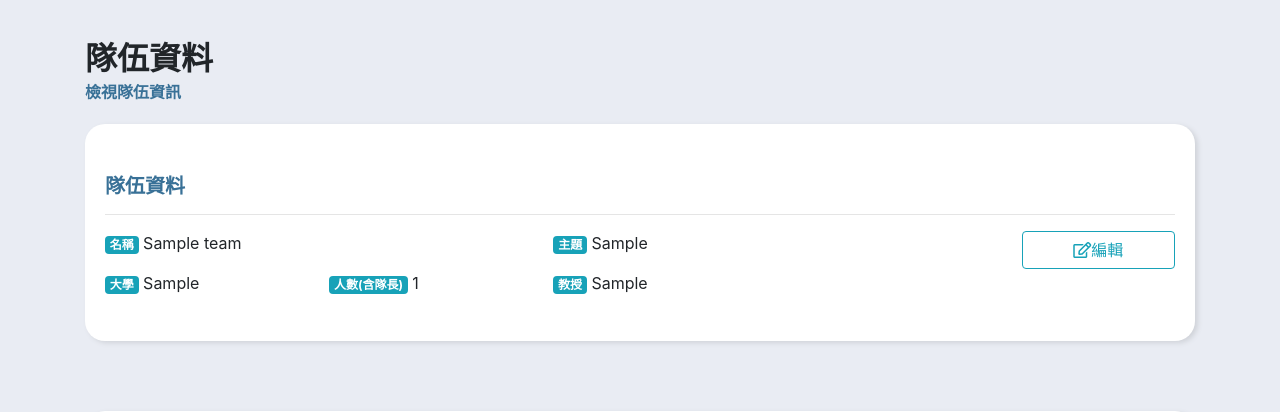
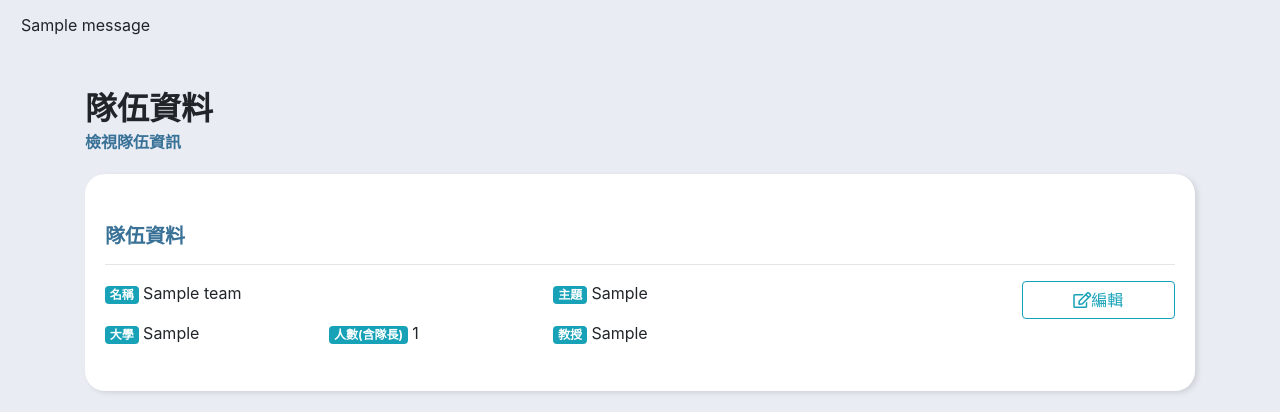
Before and after one commit to guangyawli/reg, a Django app: page /idea/team_show in a window 1280 px wide. Shown: the part 56-468 px from the top of the page. Run offline with Django 3.2, Linux system fonts and the light colour scheme; a user stored in the database is signed in; tables that the repository leaves empty hold one stand-in row (values such as "Sample post"); one stand-in notice (Sample message) is shown; some libraries are stand-ins or nearby versions.

Commit message:
add messages framework into project

```diff
--- a/idea/views.py
+++ b/idea/views.py
@@ -3,6 +3,8 @@ from django.shortcuts import render, redirect
 
 from .forms import TeamDataForm, TeamMember, TeamMemberForm, AddTeamMemberForm, TeamFilesForm
 from .models import Team
+
+from django.contrib import messages
 # from django.contrib import messages
 # Create your views here.
 
@@ -41,7 +43,7 @@ def show_team(request):
             form = target_team
             real_member_num = target_members.count()
             if real_member_num == 0:
-                error_message = 'no member'
+                messages.add_message(request, messages.INFO, '沒有成員')
         else:
             error_message = 'request.method POST'
 
@@ -71,7 +73,7 @@ def add_team(request):
             # 回傳並顯示
             target_team = Team.objects.get(leader=request.user)
             target_members = TeamMember.objects.filter(team__team_name=target_team.team_name)
-            error_message = '隊伍新增成功'
+            messages.add_message(request, messages.INFO, '異動成功')
             return redirect('show_team')
             # form = TeamDataForm(instance=target_team)
             # real_member_num = target_members.count()
@@ -103,7 +105,7 @@ def modify_team(request):
             t1.player_num = target_members.count()
             t1.save()
             # 回傳並顯示
-            error_message = '隊伍儲存成功'
+            messages.add_message(request, messages.INFO, '隊伍異動成功')
             return redirect('show_team')
             # form = TeamDataForm(instance=target_team)
             # target_members = TeamMember.objects.filter(team__team_name=target_team.team_name)
@@ -115,6 +117,8 @@ def modify_team(request):
                 error_message = mem1.errors
             elif form.errors:
                 error_message = form.errors
+
+            messages.add_message(request, messages.INFO, error_message)
     else:
         form = TeamDataForm(instance=target_team)
         mem1 = TeamMemberForm(instance=target_members[0])
@@ -139,20 +143,23 @@ def add_member(request):
 
             member_count = target_members.count()
             if member_count < 5:
-                error_message = '新增隊員成功,請輸入下一筆隊員資料'
+                error_message = '新增成功'
+                # messages.add_message(request, messages.INFO, error_message)
             else:
                 error_message = '隊伍成員已滿'
+            messages.add_message(request, messages.INFO, error_message)
             return redirect('show_team')
         else:
             print('!!!! add_member error !!!')
             error_message = mem2.errors
+            messages.add_message(request, messages.INFO, error_message)
     else:
         member_count = target_members.count()
         if member_count < 5:
             mem1 = AddTeamMemberForm()
         else:
             error_message = '隊員名額已滿'
-
+            messages.add_message(request, messages.INFO, error_message)
     return render(request, 'idea/add_member.html', locals())
 
 
@@ -182,6 +189,7 @@ def modify_member(request):
             else:
                 print('!!!! modify_member error !!!')
                 error_message = mem2.errors
+                messages.add_message(request, messages.INFO, error_message)
 
     return render(request, 'idea/add_member.html', locals())
 
@@ -193,10 +201,13 @@ def del_member(request):
     target_mem = TeamMember.objects.get(team__team_name=target_team.team_name, id=request.POST.get('btn_target_name'))
     if check_team and target_mem:
         target_mem.delete()
+        error_message = '刪除成功'
+        messages.add_message(request, messages.INFO, error_message)
         return redirect('show_team')
     else:
         error_message = '隊伍刪除失敗'
         error_link = 'show_team'
+        messages.add_message(request, messages.INFO, error_message)
         return render(request, 'idea/show_team.html', locals())
 
 
@@ -211,6 +222,8 @@ def add_files(request):
             post_form = TeamFilesForm(request.POST, request.FILES, instance=target_team)
             if post_form.is_valid():
                 post_form.save()
+                error_message = '儲存成功'
+                messages.add_message(request, messages.INFO, error_message)
                 return redirect('file_list')
                 # 回傳並顯示
                 # error_message = '檔案儲存成功'
@@ -228,6 +241,7 @@ def add_files(request):
                 print('!!!! add_files error !!!')
                 if post_form.errors:
                     error_message = post_form.errors
+                messages.add_message(request, messages.INFO, error_message)
         else:
             post_form = TeamFilesForm(instance=target_team, initial={})
 
--- a/templates/base.html
+++ b/templates/base.html
@@ -52,7 +52,9 @@
         </div>
     </nav>
     {% block error_content %}
-
+        {% for message in messages %}
+            <div class="alert aler-{{ message.tags }}">{{ message }}</div>
+        {% endfor %}
     {% endblock %}
     {% block content %}
     {% endblock %}
--- a/templates/idea/show_team.html
+++ b/templates/idea/show_team.html
@@ -1,16 +1,16 @@
 {% extends 'base.html' %}
 {% block title %}隊伍資料{% endblock  %}
-{% block error_content %}
-    <div class="container-fluid">
-        {% if error_message %}
-            <div>{{ error_message }}</div>
-        {% endif %}
-        {% if error_link %}
-            <p>Please click <a href="{% url error_link %}">here</a>
-        {% endif %}
-
-    </div>
-{% endblock %}
+{#{% block error_content %}#}
+{#    <div class="container-fluid">#}
+{#        {% if error_message %}#}
+{#            <div>{{ error_message }}</div>#}
+{#        {% endif %}#}
+{#        {% if error_link %}#}
+{#            <p>Please click <a href="{% url error_link %}">here</a>#}
+{#        {% endif %}#}
+{##}
+{#    </div>#}
+{#{% endblock %}#}
 {% block content %}
     <section class="bottom" id="table-section">
         <div class="container">
--- a/templates/index.html
+++ b/templates/index.html
@@ -5,6 +5,7 @@
 {% endblock  %}
 
 {% block content %}
+
     <section>
         <div class="container">
             <img src="https://via.placeholder.com/400X200?text=ProjectX+ShareX"  width="100%"  class="img-fluid" alt="Responsive image">
```
Also changed, not shown: accounts/views.py (+7 -4 lines), templates/idea/add_member.html (+9 -9 lines), templates/idea/add_team.html (+10 -10 lines).
